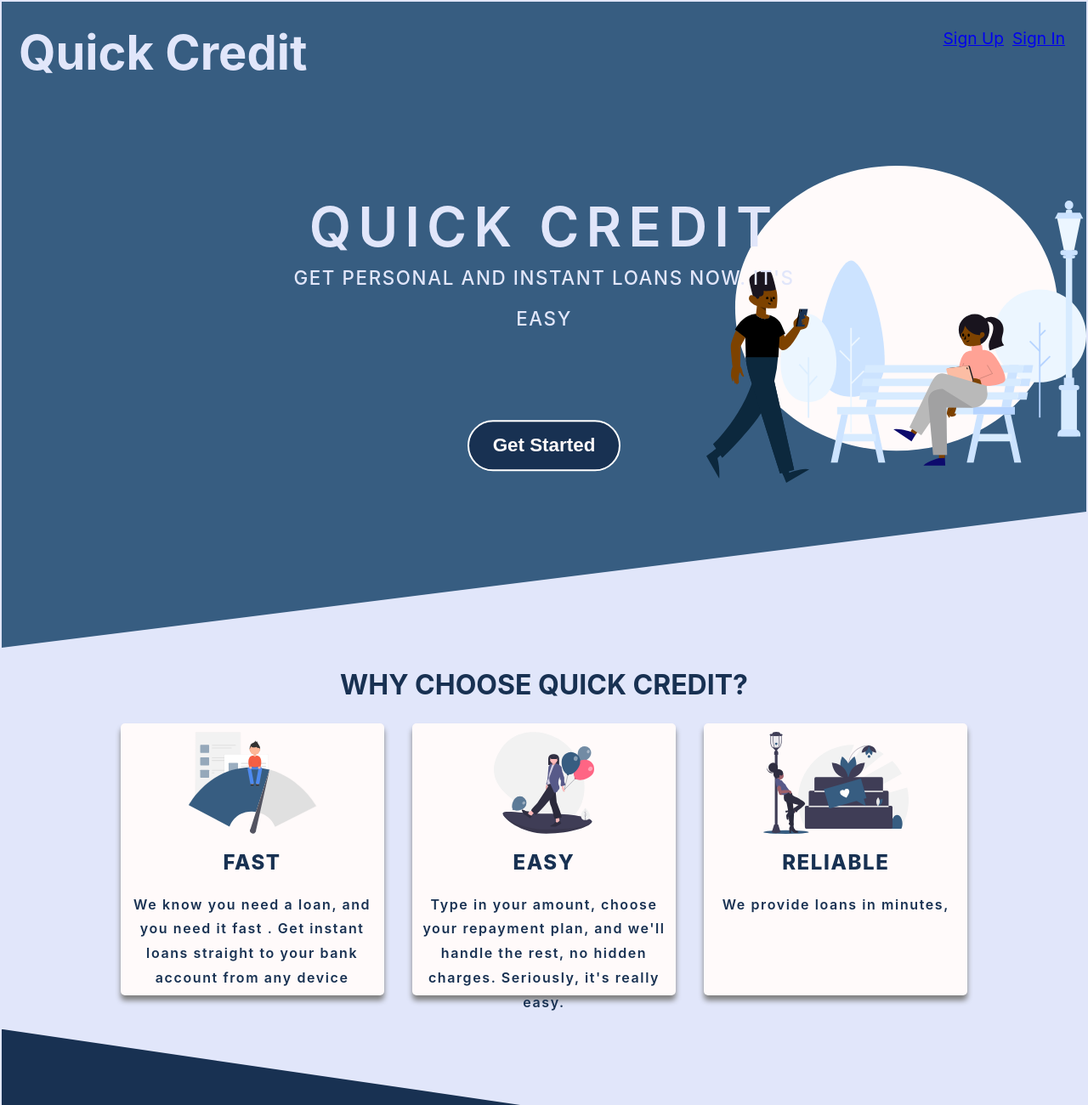
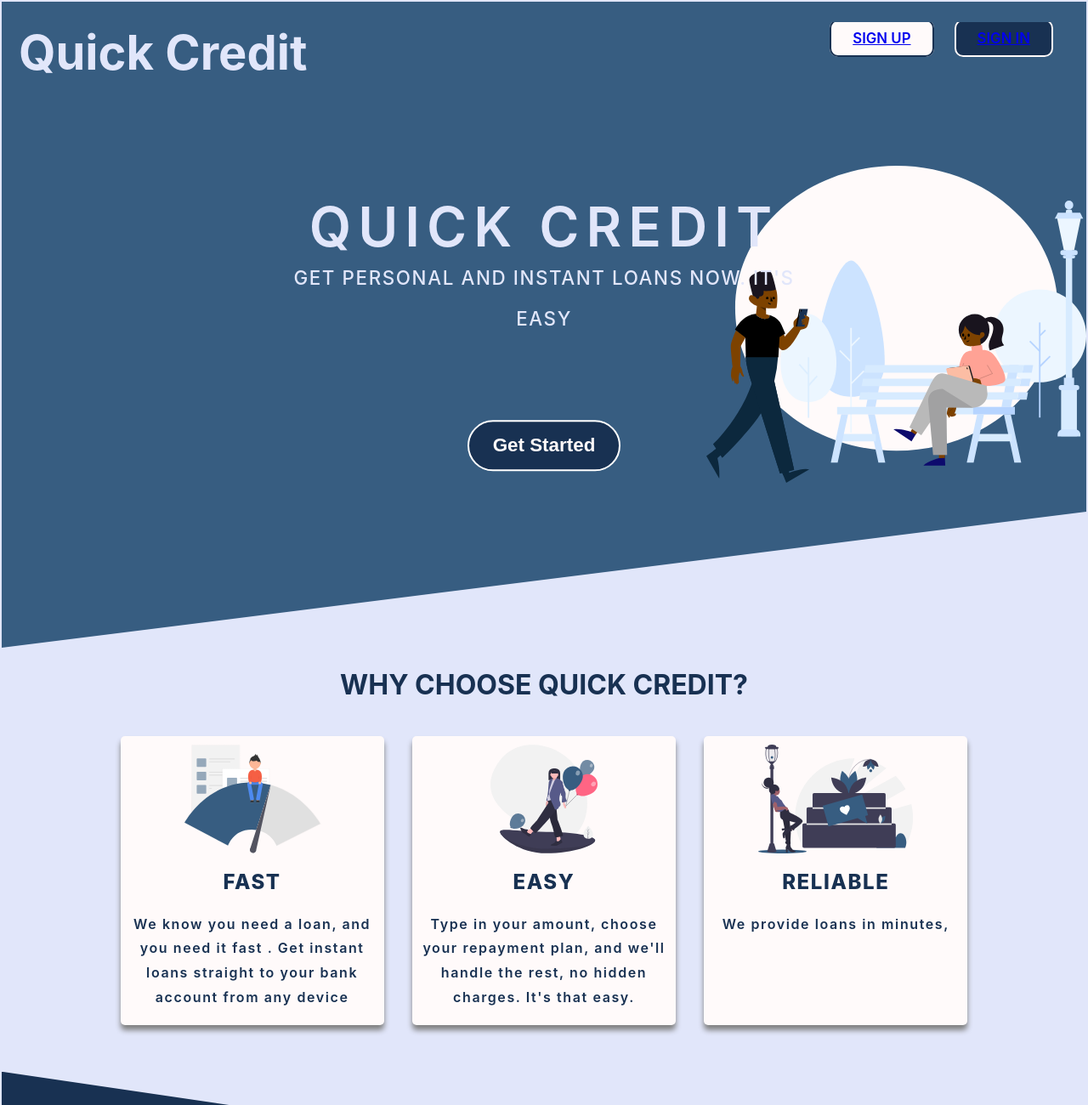
Before and after one commit to THEmmanuel/Quick-Credit, a website: page UI/index.html in a window 1280 px wide. Shown: the top 1300 px of the page at 85% size. Drawn offline with Linux system fonts and the light colour scheme.

Commit message:
fix styling issues

```diff
--- a/UI/css/index.css
+++ b/UI/css/index.css
@@ -31,6 +31,7 @@ header {
     height: 95vh;
     background: #375D81;
     background-image: url(../img/bg_image.svg);
+    /* background-attachment:  */
     background-repeat: no-repeat;
     background-size: 35%;
     background-position: right;
@@ -57,10 +58,29 @@ ul {
 }
 
 li {
-    font-size: 0.8em;
+    font-size: 0.7em;
     padding: 5px;
+    margin-right: 14px;
     text-decoration: none;
+    text-align: center;
+    text-transform: uppercase;
+
     /* margin: 5px; */
+}
+
+li a {
+    border: solid 2px #183152;
+    font-weight: 600;
+    height: 25px;
+    background: #FFFAFA;
+    padding: 10px 25px;
+    margin-top: 4px;
+    border-radius: 10px;
+}
+
+li .sign_up {
+    background: #183152;
+    border: solid 2px #FFFAFA;
 }
 
 .heading_block {
@@ -140,9 +160,10 @@ main {}
     background-color: #FFFAFA;
     /* clip-path: circle(10% at 0 0); */
     width: 290px;
-    height: 300px;
-    margin-top: 5px;
-    margin: auto;
+    height: 320px;
+    -moz-height: 320px;
+    /* margin-top: 5px; */
+    margin: 15px auto;
     border-radius: 5px;
     box-shadow: 0px 6px 6px #808080;
     transition: all 0.6s;
@@ -162,6 +183,7 @@ main {}
     background-color: #183152;
     color: #FFFAFA;
     transform: translateY(-0.8rem);
+    overflow: hidden;
 }
 
 .features_picture {
@@ -221,8 +243,8 @@ main {}
 
 .loan_card button {
     border: none;
-    color: #183152;
-    background-color: #FFFAFA;
+    color: #FFFAFA;
+    background-color: #183152;
     border-radius: 5px;
     width: 140px;
     height: 50px;
@@ -241,6 +263,7 @@ main {}
 }
 
 label {
+    color: #183152;
     display: flex;
     justify-content: right;
     font-weight: bold;
@@ -260,10 +283,12 @@ input {
 }
 
 .loan_card button:hover {
-    color: #FFFAFA;
     transform: translateY(-0.3rem);
     box-shadow: 0px 10px 6px #0E1C2E;
-    background: #375D81;
+}
+
+select{
+    width: 100px;
 }
 
 footer {
@@ -275,7 +300,7 @@ footer {
     text-align: center;
 }
 
-footer span{
+footer span {
     font-weight: 900;
     font-size: 1.4rem;
 }
--- a/UI/index.html
+++ b/UI/index.html
@@ -16,8 +16,8 @@
         <nav>
             <h1 class="main_logo">Quick Credit</h1>
             <ul>
-                <li><a href="./sign_up.html">Sign Up</a></li>
-                <li><a href="./sign_in.html">Sign In</a></li>
+                <li><a href="./sign_up.html" class = "sign_in">Sign Up</a></li>
+                <li><a href="./sign_in.html" class="sign_up">Sign In</a></li>
             </ul>
         </nav>
         <div class="heading_block">
@@ -62,8 +62,7 @@
                         <h1>Easy</h1>
                         <span class="features_description">
                             Type in your amount, choose your repayment plan, and we'll handle the rest, no hidden
-                            charges.
-                            Seriously, it's really easy.
+                            charges. It's that easy.
                         </span>
                     </div>
 
@@ -86,7 +85,7 @@
                             <span>Calculate Loan</span>
                             <div class="input_field">
                                 <label>Amount(max N100,000)</label>
-                                <select name="choice">
+                                <!-- <select name="choice">
                                     <option value="first" selected>N1000</option>
                                     <option value="second">N2000</option>
                                     <option value="second">N5000</option>
@@ -94,7 +93,8 @@
                                     <option value="second">N20000</option>
                                     <option value="second">N50000</option>
                                     <option value="second">N100000</option>
-                                </select>
+                                </select> -->
+                                <input type="text">
                             </div>
 
                             <div class="input_field">
```
Also changed, not shown: UI/sign_up.html (+1 -1 lines).
